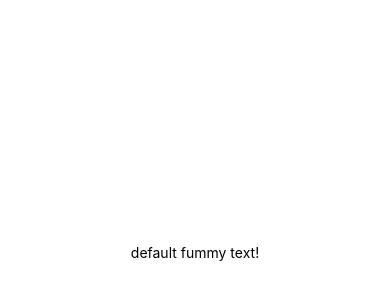
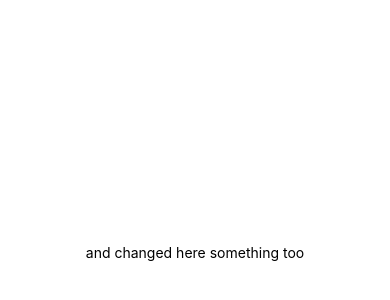
Before and after one commit to dcnxx1/kelli, a React Native app in the folder app/: screen / in a window 390 px wide. Shown: the part 170-470 px from the top of the page. Built offline with nearby package versions, Linux system fonts and the light colour scheme.

Commit message:
changed app.tsx for test

```diff
--- a/app/App.tsx
+++ b/app/App.tsx
@@ -10,7 +10,7 @@ export default function App() {
   return (
     <View style={styles.container}>
       <Text>
-       default fummy text!
+       and changed here something too
       </Text>
       <StatusBar style="auto" />
     </View>
```
